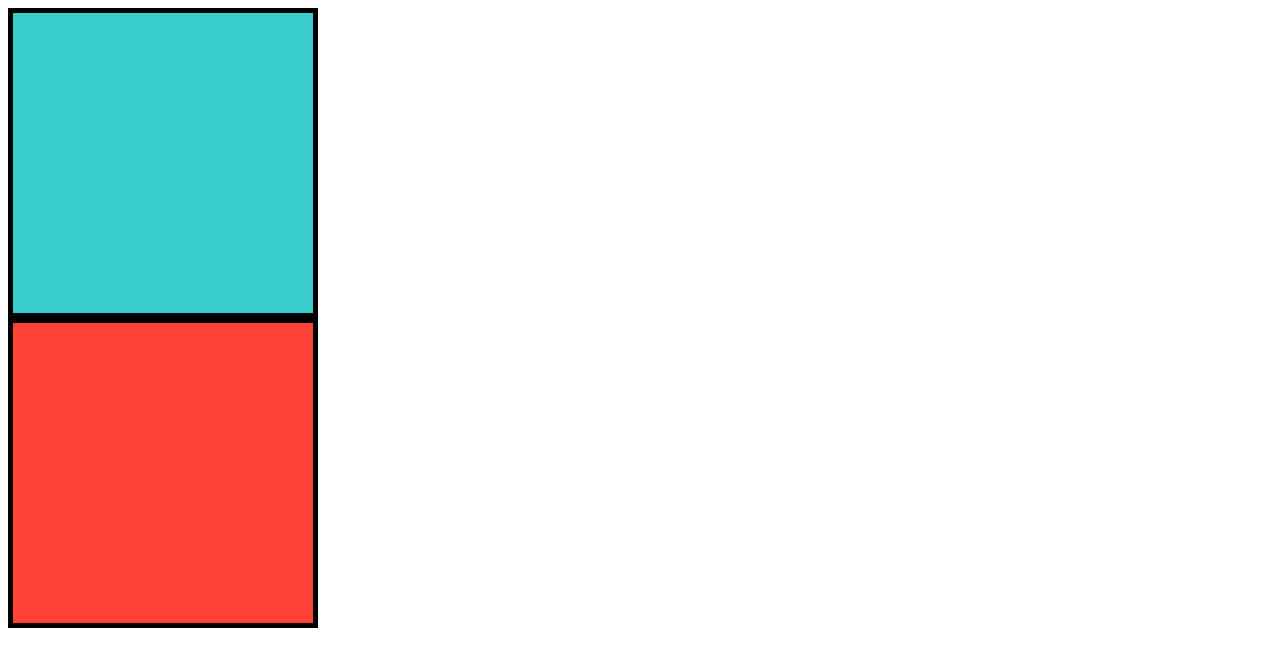
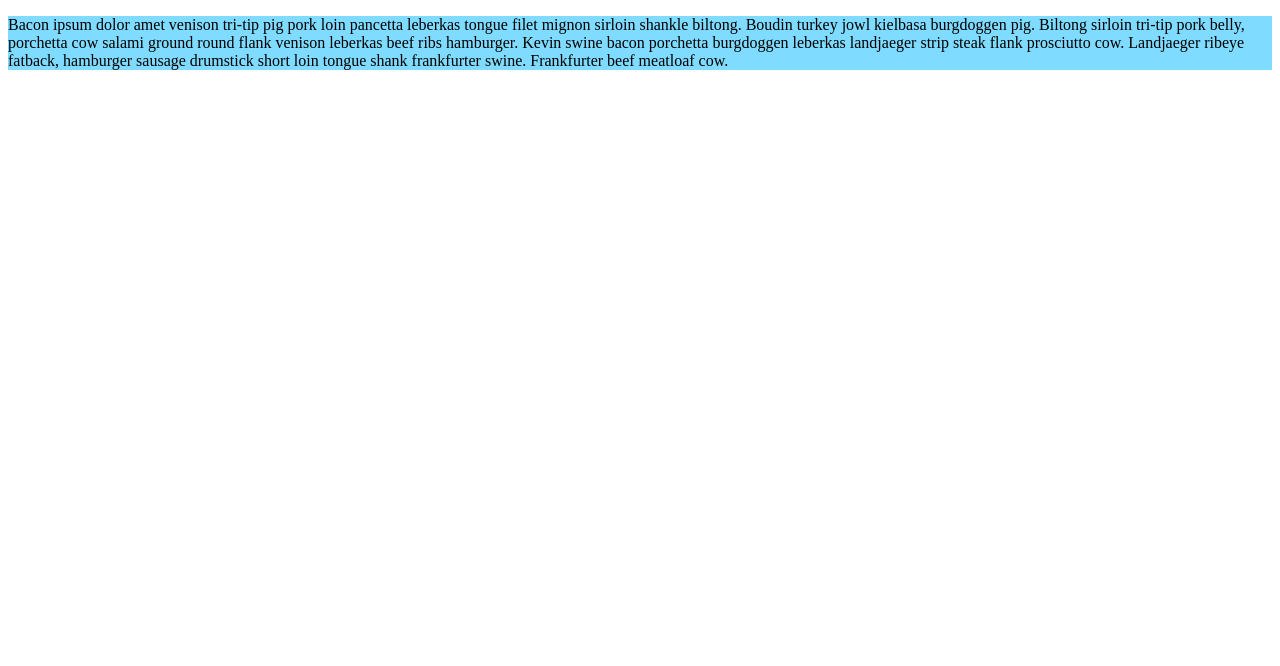
Before and after one commit to JayOneTheSk8/w2d5, a plain HTML site: page skeleton/index.html in a window 1280 px wide. Drawn offline with Linux system fonts and the light colour scheme.

```diff
--- a/skeleton/box_model.css
+++ b/skeleton/box_model.css
@@ -1,8 +1,10 @@
 div {
-  height: 200px;
+  /* height: 200px;
   width: 200px;
   padding: 50px;
   border: 5px solid black;
+  margin: auto; */
+  /* min-height: 10px; */
 }
 
 #first-div {
@@ -11,8 +13,20 @@ div {
 
 #second-div {
   background-color: #ff4136;
+  box-sizing: border-box;
+}
+
+#testing {
+  /* min-height: 10px; */
+
+
 }
 
 p {
   background-color: #7fdbff;
+  /* border: 5px dotted orange;
+  height: auto;
+  width: 200px;
+  text-align: center;
+  margin: auto; */
 }
--- a/skeleton/index.html
+++ b/skeleton/index.html
@@ -10,6 +10,16 @@
 
     <div id="second-div"></div>
 
-    <p></p>
+    <div id="testing">
+      <p>
+        Bacon ipsum dolor amet venison tri-tip pig pork loin pancetta leberkas
+        tongue filet mignon sirloin shankle biltong. Boudin turkey jowl kielbasa
+        burgdoggen pig. Biltong sirloin tri-tip pork belly, porchetta cow salami
+        ground round flank venison leberkas beef ribs hamburger. Kevin swine bacon
+        porchetta burgdoggen leberkas landjaeger strip steak flank prosciutto cow.
+        Landjaeger ribeye fatback, hamburger sausage drumstick short loin tongue
+        shank frankfurter swine. Frankfurter beef meatloaf cow.
+      </p>
+    </div>
   </body>
 </html>
```
